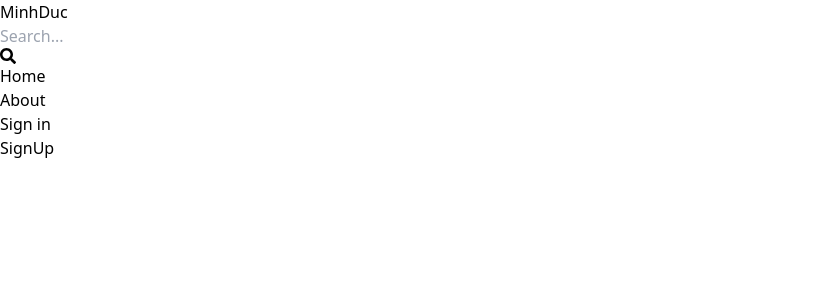
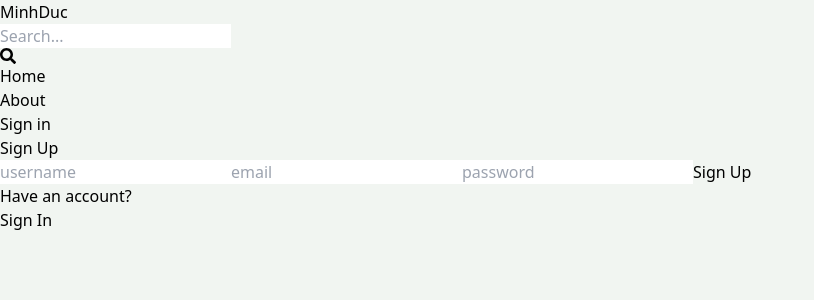
Before and after one commit to haduc25/thuc-tap-2023, a React (Vite) app in the folder SleepEZ/rental-website/client/: page /sign-up in a window 1280 px wide. Shown: the top 300 px of the page, without its empty margins (0-814 px from the left). Built offline with nearby package versions, Linux system fonts and the light colour scheme.

Commit message:
Complete sign up page Ul

```diff
--- a/SleepEZ/rental-website/client/src/index.css
+++ b/SleepEZ/rental-website/client/src/index.css
@@ -1,3 +1,7 @@
 @tailwind base;
 @tailwind components;
 @tailwind utilities;
+
+body {
+    background-color: rgb(241, 245, 241);
+}
--- a/SleepEZ/rental-website/client/src/pages/SignUp.jsx
+++ b/SleepEZ/rental-website/client/src/pages/SignUp.jsx
@@ -1,7 +1,23 @@
-import React from 'react'
+import { Link } from 'react-router-dom';
 
 export default function SignUp() {
-  return (
-    <div>SignUp</div>
-  )
+    return (
+        <div className="p-3 max-w-lg mx-auto">
+            <h1 className="text-3xl text-center font-semibold my-7">Sign Up</h1>
+            <form className="flex flex-col gap-4">
+                <input type="text" placeholder="username" className="border p-3 rounded-lg" id="username" />
+                <input type="text" placeholder="email" className="border p-3 rounded-lg" id="email" />
+                <input type="text" placeholder="password" className="border p-3 rounded-lg" id="password" />
+                <button className="bg-slate-700 text-white p-3 rounded-lg uppercase hover:opacity-95 disabled:opacity-80">
+                    Sign Up
+                </button>
+            </form>
+            <div className="flex gap-2 mt-5">
+                <p>Have an account?</p>
+                <Link to="/sign-in">
+                    <span className="text-blue-700">Sign In</span>
+                </Link>
+            </div>
+        </div>
+    );
 }
```
Also changed, not shown: 1 other file (tests, documents, lock files or other folders).
